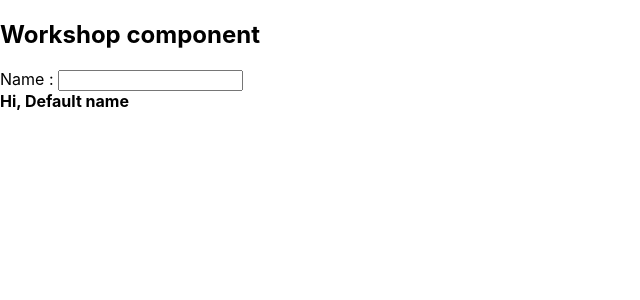
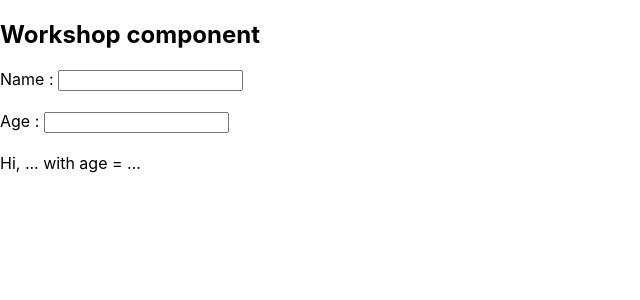
Before and after one commit to oattsp/demo-day1-react, a React (Vite) app: page / in a window 1280 px wide. Shown: the top 300 px of the page, without its empty margins (0-640 px from the left). Built offline with nearby package versions, Linux system fonts and the light colour scheme.

Commit message:
added name,age state

```diff
--- /dev/null
+++ b/src/workshop/Hello2.jsx
@@ -0,0 +1,54 @@
+import React, { useState } from "react";
+
+const Hello2 = () => {
+  const [name, updateName] = useState("...");
+  const [age, updateAge] = useState("...");
+
+  const updateNameHandle = (event) => {
+    updateName(event.target.value);
+  };
+
+  const updateAgeHandle = (event) => {
+    updateAge(event.target.value);
+  };
+
+  return (
+    <div>
+      <form>
+        <Name onChangeName={updateNameHandle} />
+        <br />
+        <br />
+        <Age onChangeAge={updateAgeHandle} />
+        <br />
+        <br />
+        <Show name={name} age={age} />
+      </form>
+    </div>
+  );
+};
+
+const Name = ({ onChangeName }) => {
+  return (
+    <React.Fragment>
+      Name : <input type="text" onChange={onChangeName} />
+    </React.Fragment>
+  );
+};
+
+const Age = ({ onChangeAge }) => {
+  return (
+    <React.Fragment>
+      Age : <input type="text" onChange={onChangeAge} />
+    </React.Fragment>
+  );
+};
+
+const Show = ({ name, age }) => {
+  return (
+    <React.Fragment>
+      Hi, {name} with age = {age}
+    </React.Fragment>
+  );
+};
+
+export default Hello2;
--- a/src/workshop/Workshop.jsx
+++ b/src/workshop/Workshop.jsx
@@ -1,14 +1,11 @@
-import Hello from "./Hello";
+import Hello2 from "./Hello2";
 
 const Workshop = () => {
-  const callback = (message) => {
-    console.log("Callback with", message);
-  };
 
   return (
     <div>
       <h2>Workshop component</h2>
-      <Hello initialName="Default name" onCall={callback} />
+      <Hello2/>
     </div>
   );
 };
```
